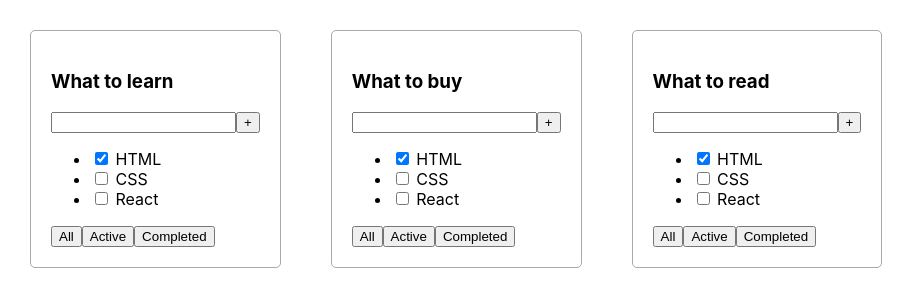
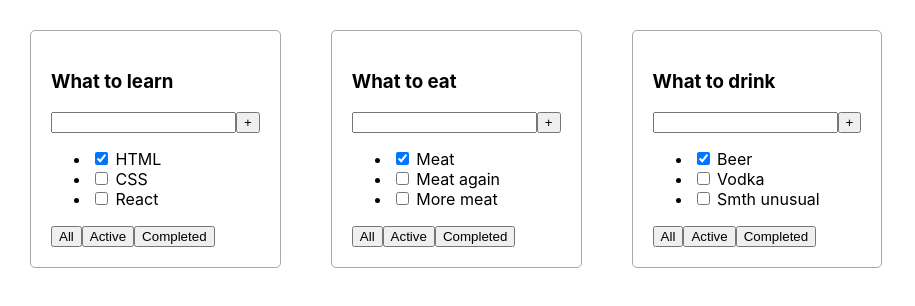
Before and after one commit to egory4fash/ToDoList, a React (Create React App) app: page / in a window 1280 px wide. Shown: the top 306 px of the page, without its empty margins (0-915 px from the left). Built offline with nearby package versions, Linux system fonts and the light colour scheme.

Commit message:
1 lesson

```diff
--- a/src/App.tsx
+++ b/src/App.tsx
@@ -14,11 +14,23 @@ function App() {
         {id : 2,title:"CSS",isdone:false},
         {id : 3,title:"React",isdone:false},
     ];
+
+    const tasks2: Array<TaskType> = [
+        {id : 1,title:"Meat",isdone:true},
+        {id : 2,title:"Meat again",isdone:false},
+        {id : 3,title:"More meat",isdone:false},
+    ];
+    const tasks3: Array<TaskType> = [
+        {id : 1,title:"Beer",isdone:true},
+        {id : 2,title:"Vodka",isdone:false},
+        {id : 3,title:"Smth unusual",isdone:false},
+    ];
+
     return (
         <div className="App">
             <ToDoList title={"What to learn"} tasks={tasks1}/>
-            <ToDoList title ={"What to buy"} tasks={tasks1}/>
-            <ToDoList title = {"What to read"} tasks={tasks1}/>
+            <ToDoList title ={"What to eat"} tasks={tasks2}/>
+            <ToDoList title = {"What to drink"} tasks={tasks3}/>
         </div>
     );
 }
```
